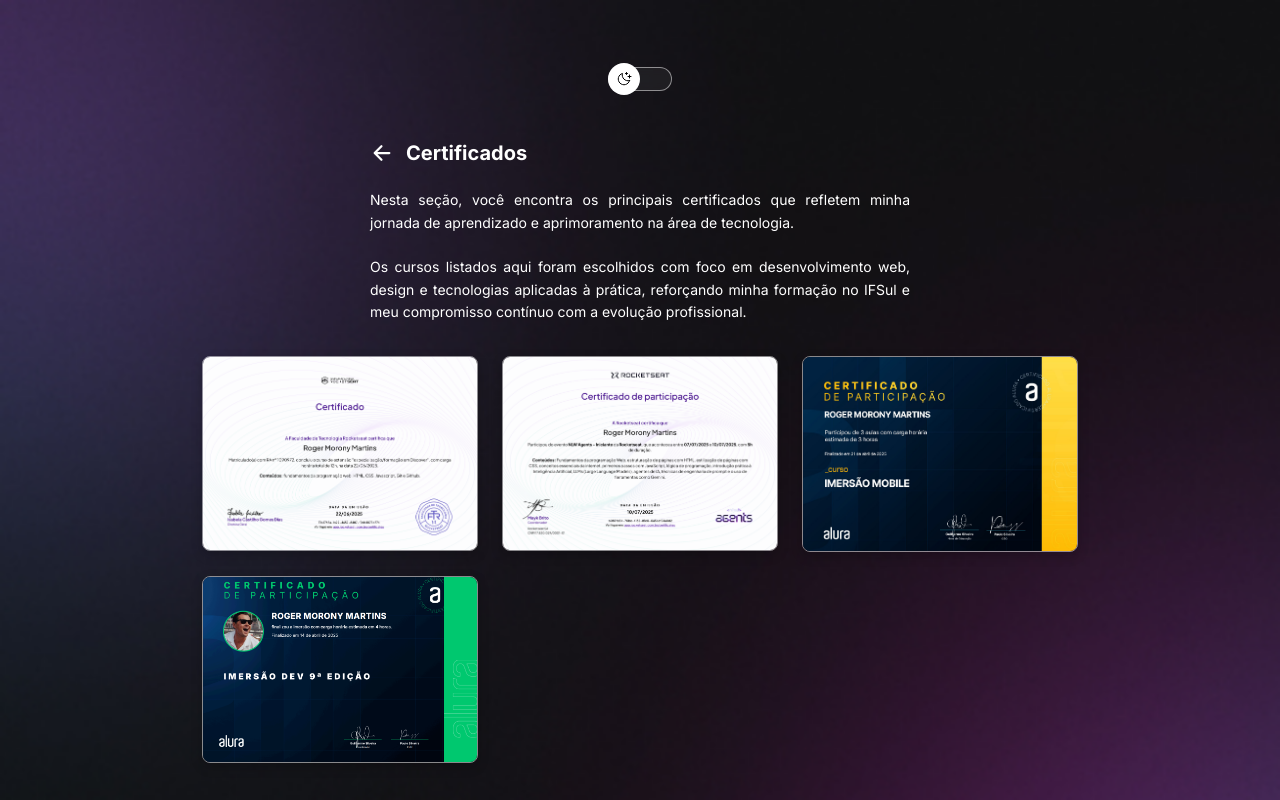
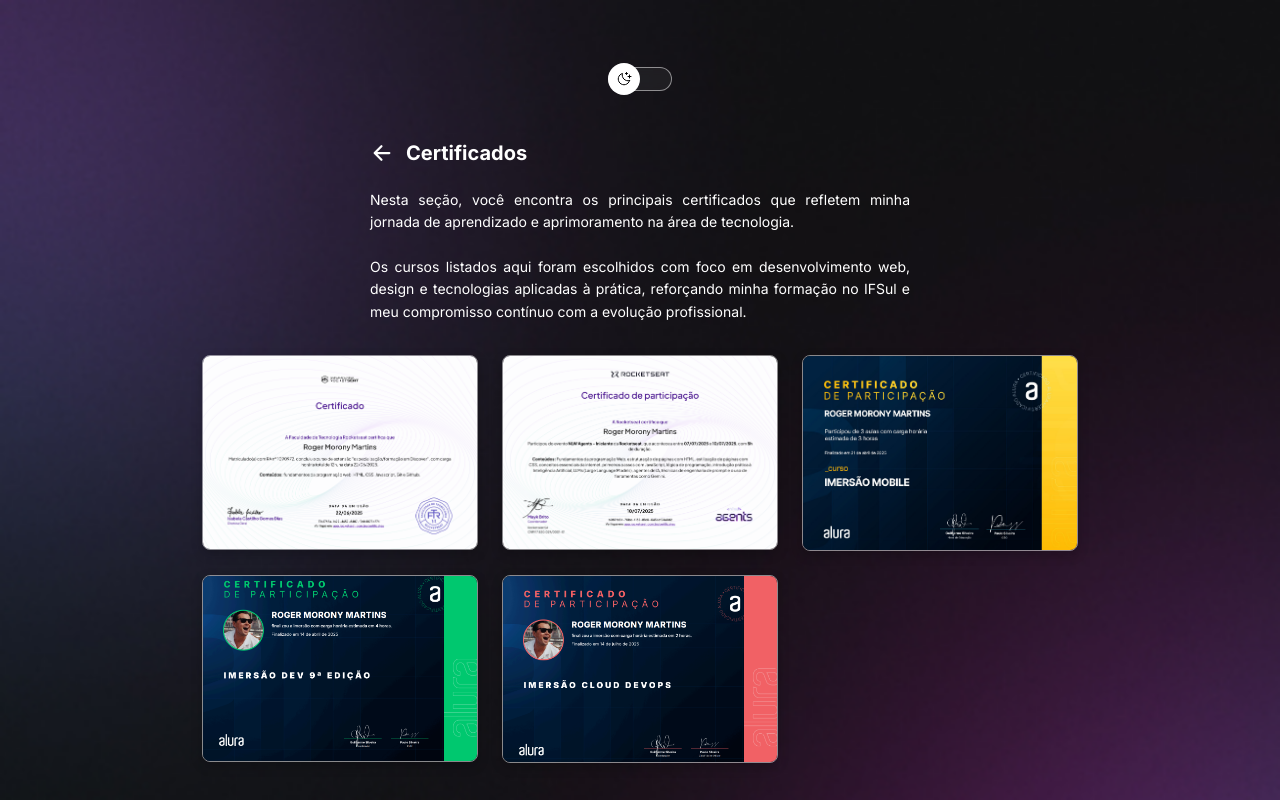
Before and after one commit to rogermorony/devHub, a plain HTML site: page certificados.html in a window 1280 px wide. Drawn offline with nearby package versions, Linux system fonts and the light colour scheme.

Commit message:
Add new DevOps certificate

```diff
--- a/certificados.html
+++ b/certificados.html
@@ -42,6 +42,7 @@
       <img src="./assets/cert4.png" alt="Certificado 4" />
       <img src="./assets/cert2.png" alt="Certificado 2" />
       <img src="./assets/cert3.png" alt="Certificado 3" />
+      <img src="./assets/cert5.png" alt="Certificado 5" />
     </div>
 
     <script
```
Also changed, not shown: assets/cert5.png (added).
